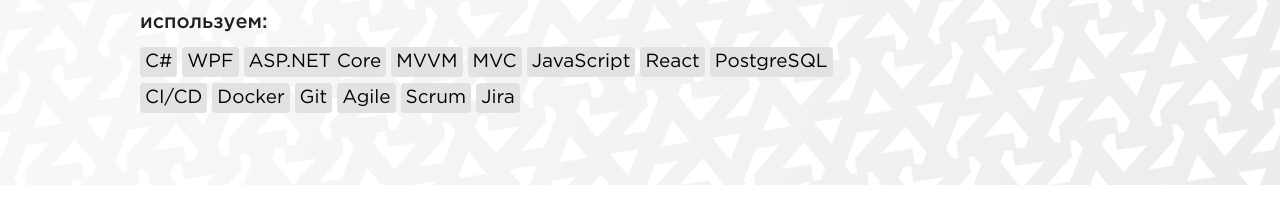
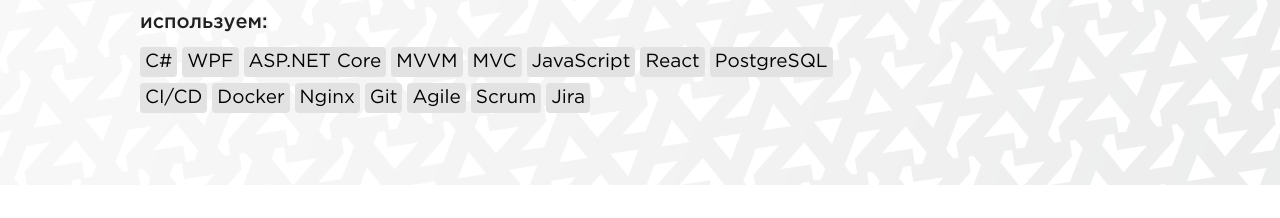
Before and after one commit to Azbooka/azbooka.github.io, a plain HTML site: page index.html in a window 1280 px wide. Shown: the part 269-487 px from the top of the page. Drawn offline with nearby package versions, Linux system fonts and the light colour scheme.

Commit message:
Update app.html

```diff
--- a/app/app.html
+++ b/app/app.html
@@ -59,6 +59,9 @@
                                 </div>
                                 <div class="tag-cloud__unit">
                                     Docker
+                                </div>
+                                <div class="tag-cloud__unit">
+                                    Nginx
                                 </div>
                                 <div class="tag-cloud__unit">
                                     Git
```
